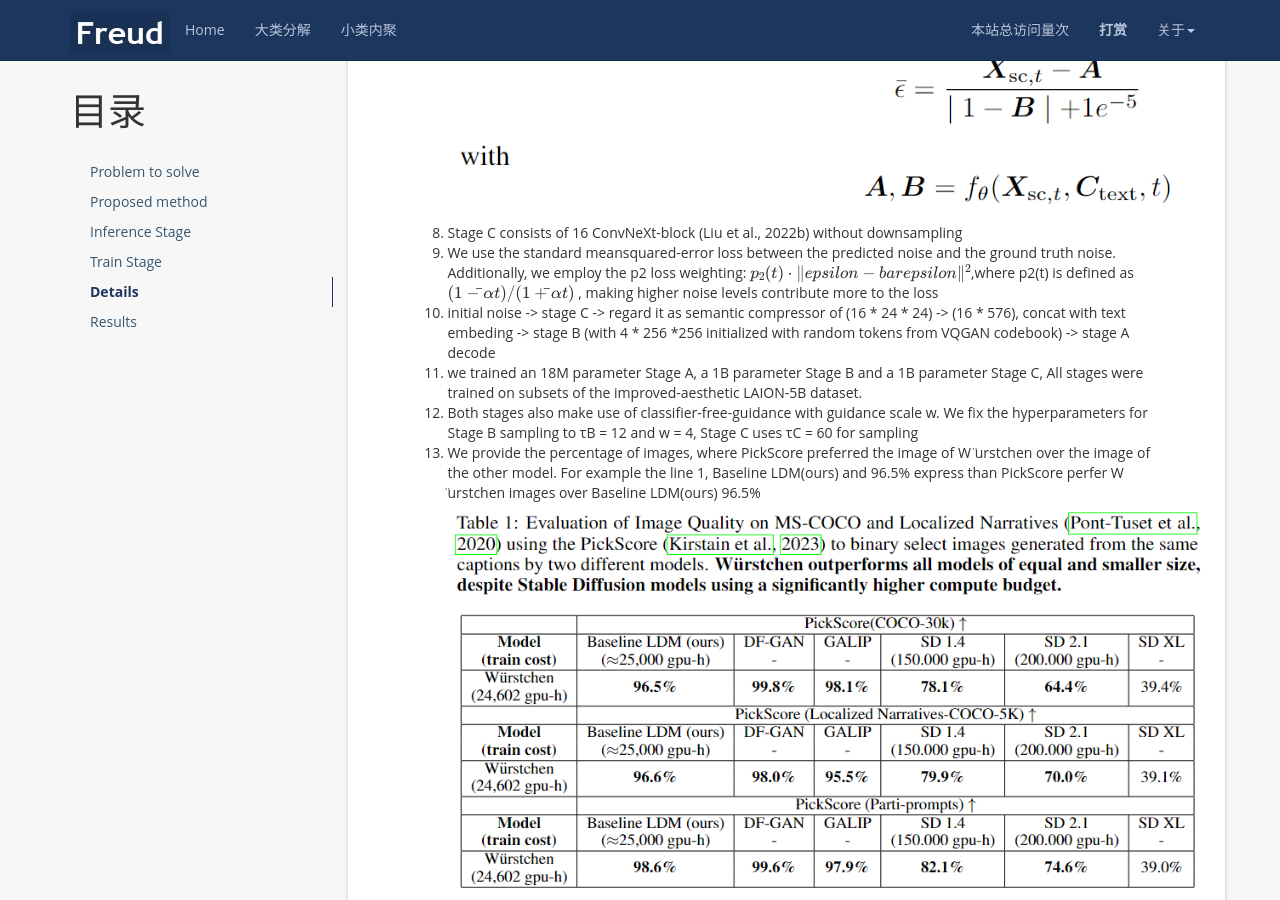
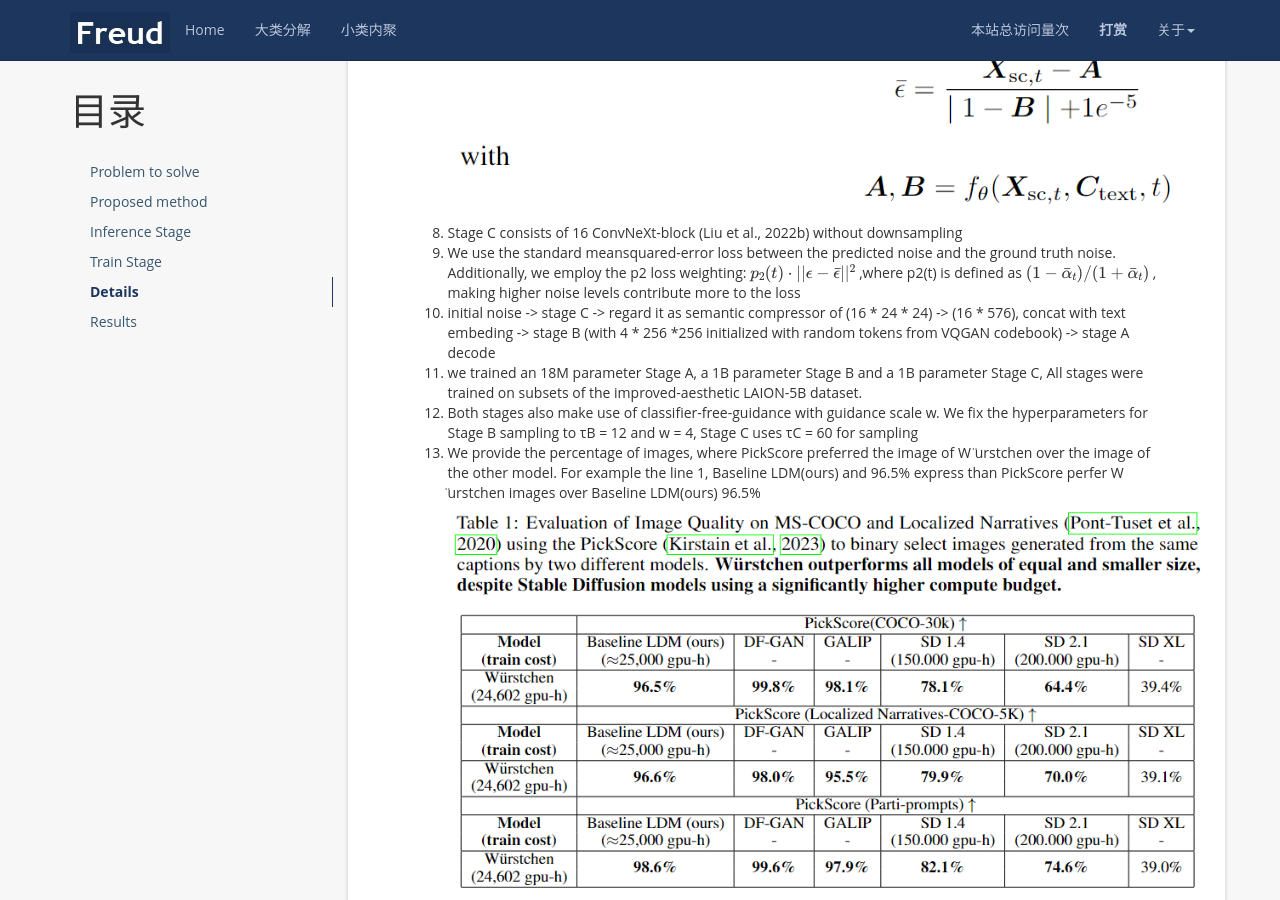
Before and after one commit to Colorfu1/Colorful.io, a Jekyll site: the page built from _posts/2024-03-08-stable-cascade-WURSTCHEN.md, in a window 1280 px wide and 900 px high, scrolled down 2479 px. Built offline with Jekyll 4.4.1, drawn with Linux system fonts in a browser that asks for light colours; nearby versions of some CDN libraries; formulas are drawn with MathJax 3; a script that is not in the unit is left out; comment, search, counter and statistics services are not loaded.

```diff
--- a/_posts/2024-03-08-stable-cascade-WURSTCHEN.md
+++ b/_posts/2024-03-08-stable-cascade-WURSTCHEN.md
@@ -45,7 +45,11 @@ Stage C: The strongly compressed latents of the Semantic Compressor from Stage B
 6. We use a cosine schedule to generate  ̄αt and use continuous timesteps
 7. We decided to formulate the stage C objective as such, since it made the training more stable ![objective](https://github.com/Colorfu1/Colorful.io/raw/master/_posts/resources/2024-03-08-153032.png)
 8. Stage C consists of 16 ConvNeXt-block (Liu et al., 2022b) without downsampling
-9. We use the standard meansquared-error loss between the predicted noise and the ground truth noise. Additionally, we employ the p2 loss weighting: $$p_2(t) \cdot \|\\epsilon - \\bar{\\epsilon}\|^2$$,where p2(t) is defined as $$(1−  ̄αt) / ( 1+  ̄αt)$$ , making higher noise levels contribute more to the loss
+9. We use the standard meansquared-error loss between the predicted noise and the ground truth noise. Additionally, we employ the p2 loss weighting:
+$$
+p_2(t) \cdot \vert\vert \epsilon - \bar{\epsilon}\vert\vert^2
+$$
+,where p2(t) is defined as $$(1 − \bar{\alpha}_t) / ( 1 + \bar{\alpha}_t)$$ , making higher noise levels contribute more to the loss
 10. initial noise -> stage C -> regard it as semantic compressor of (16 * 24 * 24) -> (16 * 576), concat with text embeding -> stage B (with 4 * 256  *256 initialized with random tokens from VQGAN codebook) -> stage A decode
 11. we trained an 18M parameter Stage A, a 1B parameter Stage B and a 1B parameter Stage C, All stages were trained on subsets of the improved-aesthetic LAION-5B dataset.
 12. Both stages also make use of classifier-free-guidance with guidance scale w. We fix the hyperparameters for Stage B sampling to τB = 12 and w = 4, Stage C uses τC = 60 for sampling
```
